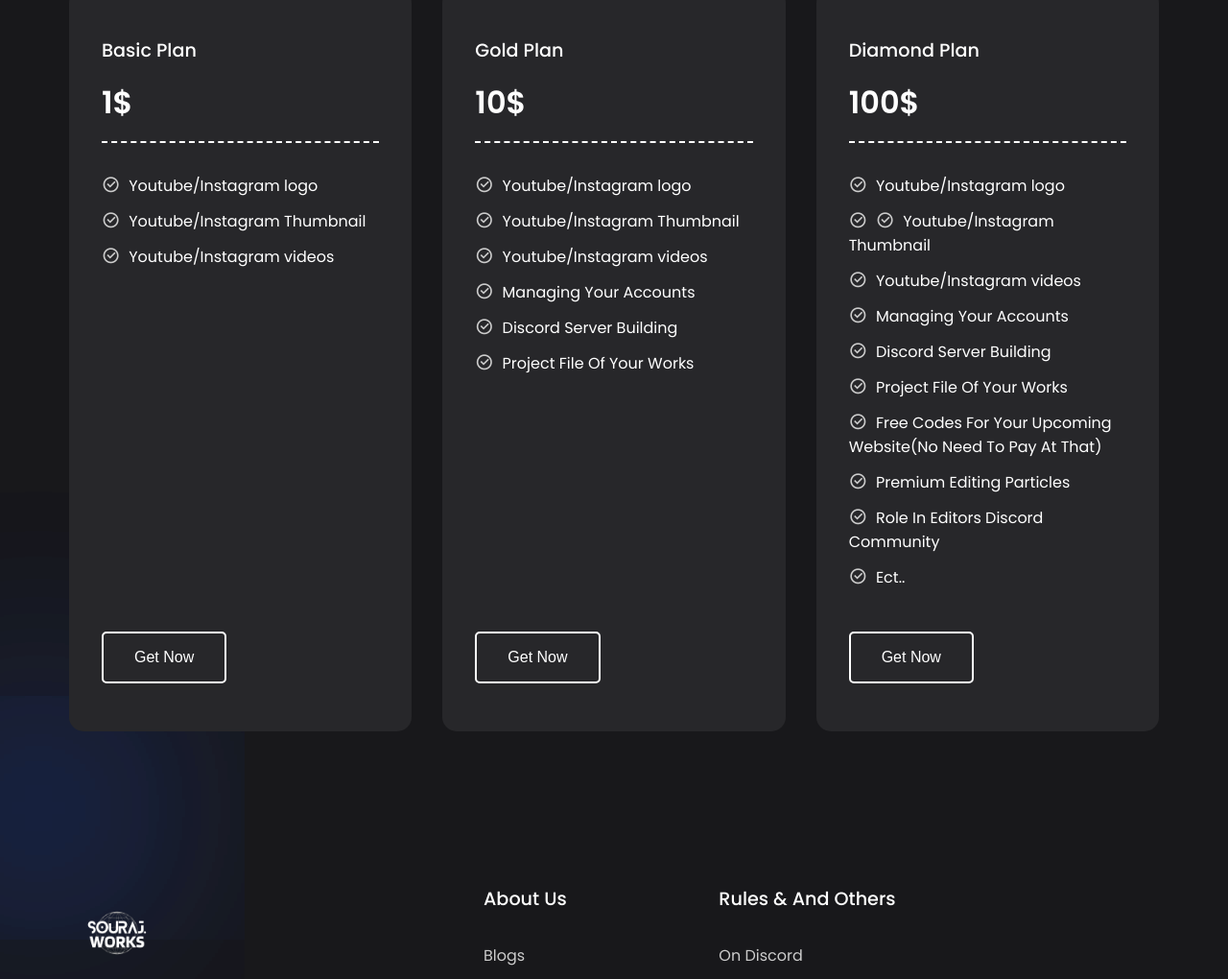
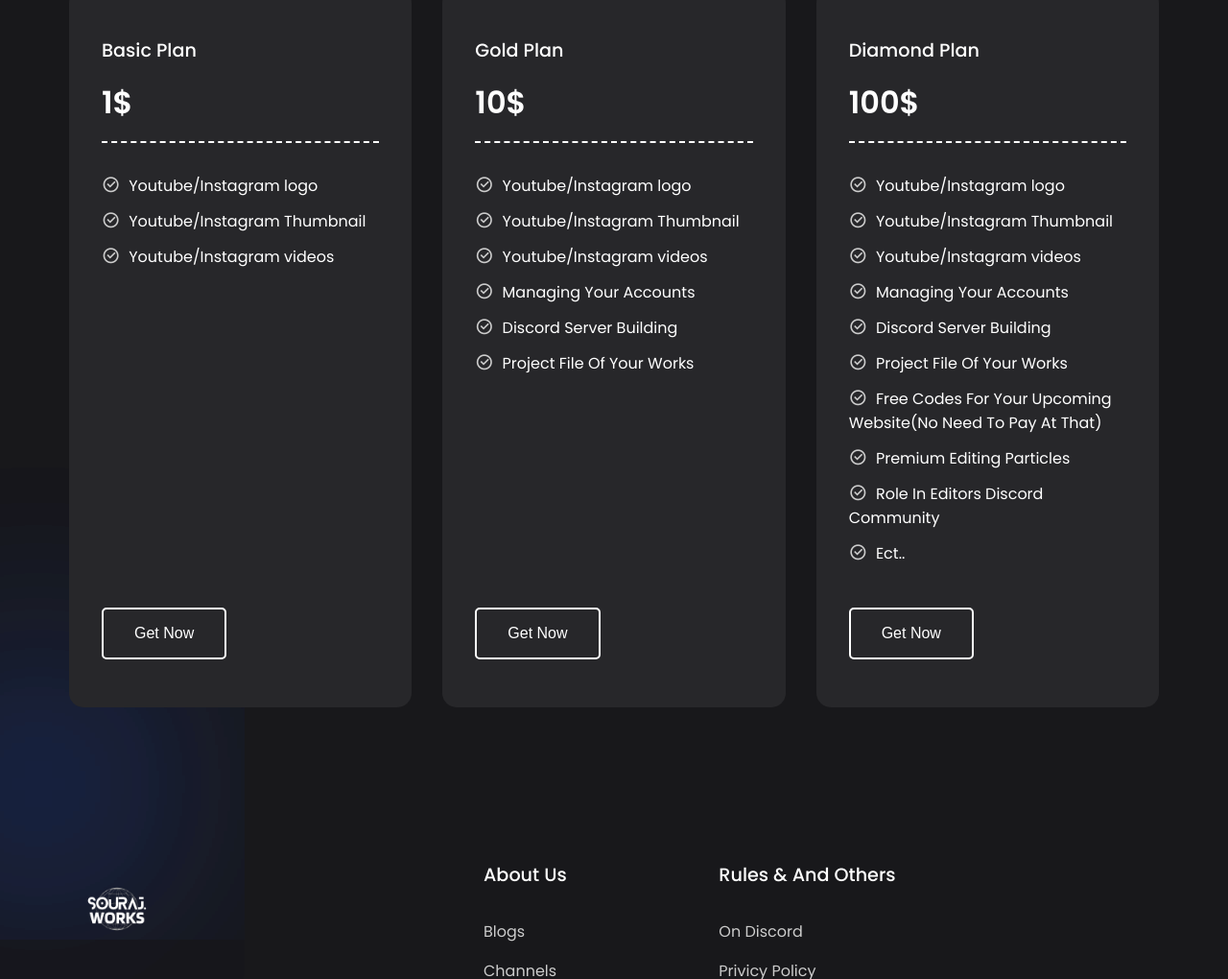
Before and after one commit to SourajKrishna/sourajworks, a plain HTML site: page index.html in a window 1280 px wide. Shown: the part 1562-2582 px from the top of the page at 96% size. Drawn offline with nearby package versions, Linux system fonts and the light colour scheme.

Commit message:
Update index.html

```diff
--- a/index.html
+++ b/index.html
@@ -157,7 +157,7 @@
                     </p>
                     <p>
                         <i class="ri-checkbox-circle-line"></i>
-                        <i class="ri-checkbox-circle-line"></i>
+
                         Youtube/Instagram Thumbnail
                     </p>
                     <p>
```
